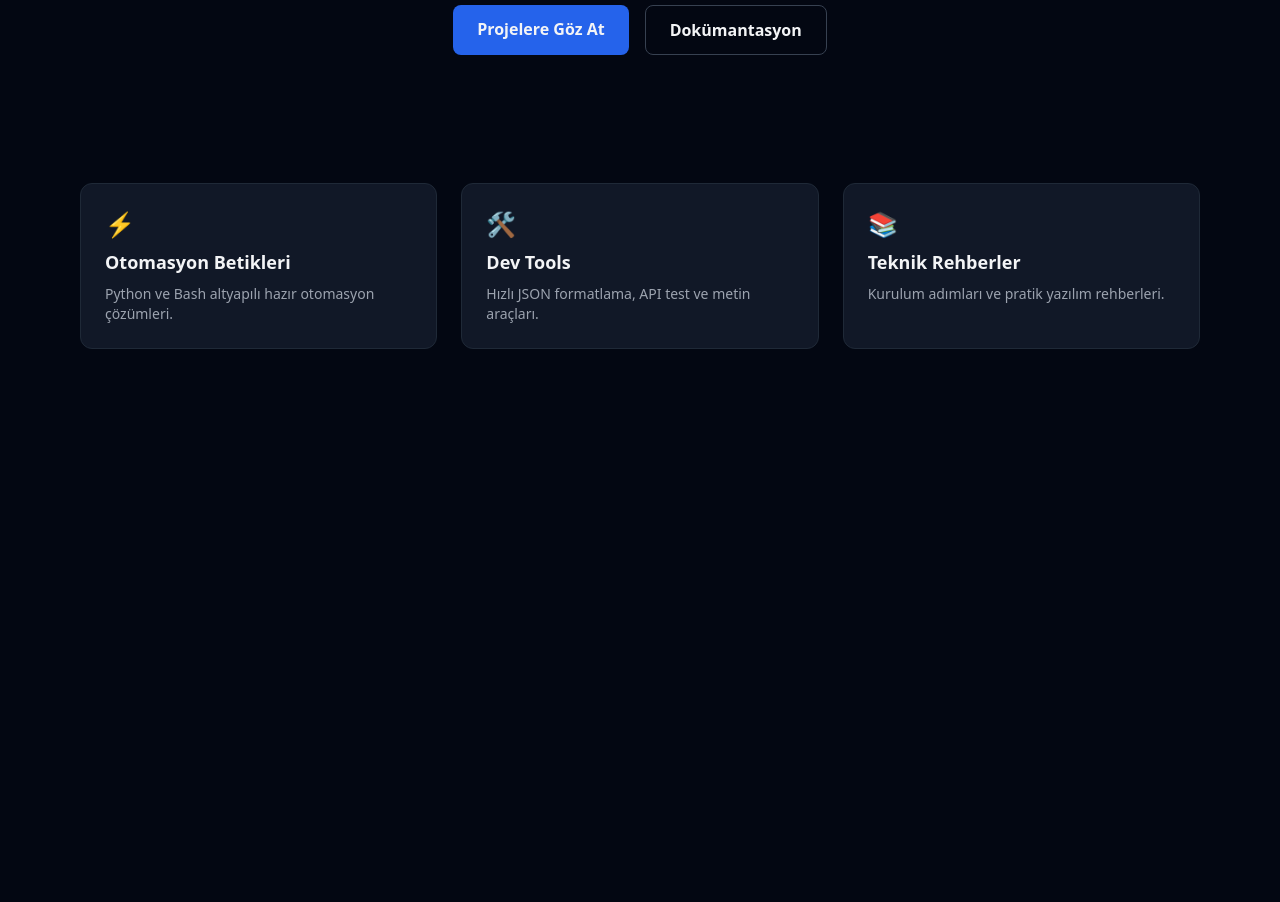
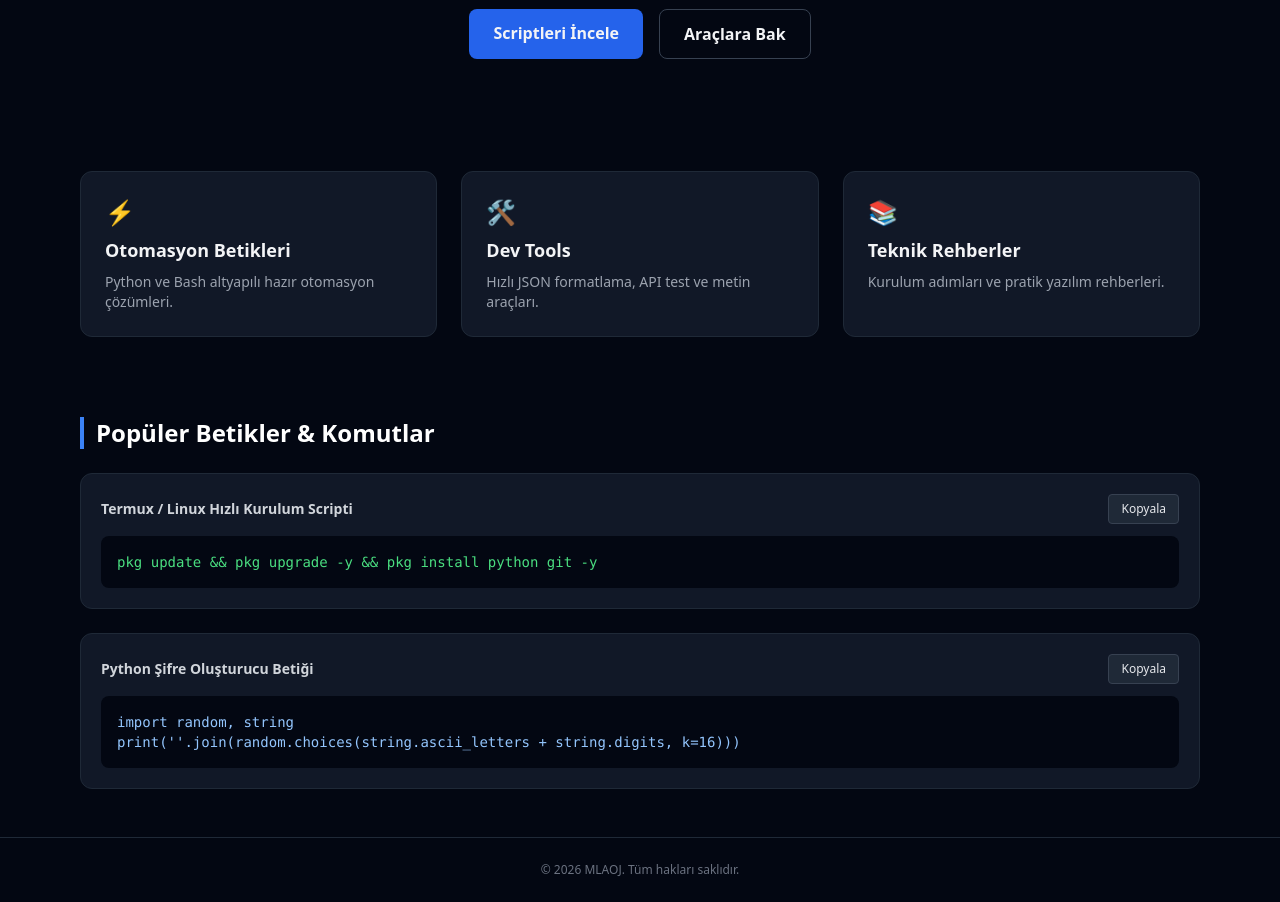
Before and after one commit to Mlaoj/MLAOJ, a plain HTML site: page index.html in a window 1280 px wide. Shown: the part 360-1262 px from the top of the page. Before the commit the page ends 800 px from the top, so only its background shows below. Drawn offline with nearby package versions, Linux system fonts and the light colour scheme.

Commit message:
Update index.html

```diff
--- a/index.html
+++ b/index.html
@@ -12,8 +12,8 @@
     <header class="border-b border-gray-800 bg-gray-900/50 backdrop-blur sticky top-0 z-50">
         <div class="max-w-6xl mx-auto px-4 py-3 flex justify-between items-center">
             <div class="flex items-center gap-3">
-                <!-- LOGO BURADA -->
-                <img src="MLAOJ_20260831_145609_0000-2.jpg" alt="MLAOJ Logo" class="w-9 h-9 object-contain rounded-full border border-gray-700">
+                <!-- Düzeltilmiş Logo -->
+                <img src="MLAOJ_20260831_145609_0000-2.jpg" alt="MLAOJ Logo" class="w-10 h-10 object-cover rounded-full border border-gray-700">
                 <span class="font-bold text-xl tracking-wider">MLAOJ</span>
             </div>
             <nav class="flex gap-4 text-sm font-medium text-gray-400">
@@ -33,13 +33,13 @@
             MLAOJ; açık kaynak araçlar, betikler ve geliştirici dokümantasyonlarını bir arada sunan yenilikçi yazılım platformudur.
         </p>
         <div class="flex justify-center gap-4">
-            <a href="#tools" class="bg-blue-600 hover:bg-blue-700 px-6 py-3 rounded-lg font-semibold transition">Projelere Göz At</a>
-            <a href="#docs" class="border border-gray-700 hover:bg-gray-800 px-6 py-3 rounded-lg font-semibold transition">Dokümantasyon</a>
+            <a href="#scripts" class="bg-blue-600 hover:bg-blue-700 px-6 py-3 rounded-lg font-semibold transition">Scriptleri İncele</a>
+            <a href="#tools" class="border border-gray-700 hover:bg-gray-800 px-6 py-3 rounded-lg font-semibold transition">Araçlara Bak</a>
         </div>
     </section>
 
     <!-- İçerik Kartları -->
-    <section id="tools" class="max-w-6xl mx-auto px-4 py-12 grid grid-cols-1 md:grid-cols-3 gap-6">
+    <section id="tools" class="max-w-6xl mx-auto px-4 py-8 grid grid-cols-1 md:grid-cols-3 gap-6">
         <div class="bg-gray-900 border border-gray-800 p-6 rounded-xl hover:border-gray-700 transition">
             <div class="text-blue-400 text-2xl mb-2">⚡</div>
             <h3 class="font-bold text-lg mb-2">Otomasyon Betikleri</h3>
@@ -57,5 +57,45 @@
         </div>
     </section>
 
+    <!-- Script Paylaşım ve Kod Kopyalama Bölümü -->
+    <section id="scripts" class="max-w-6xl mx-auto px-4 py-12">
+        <h2 class="text-2xl font-bold mb-6 text-white border-l-4 border-blue-500 pl-3">Popüler Betikler & Komutlar</h2>
+
+        <div class="bg-gray-900 border border-gray-800 rounded-xl p-5 mb-6">
+            <div class="flex justify-between items-center mb-3">
+                <span class="text-sm font-semibold text-gray-300">Termux / Linux Hızlı Kurulum Scripti</span>
+                <button onclick="copyCode('code1', this)" class="bg-gray-800 hover:bg-gray-700 text-xs px-3 py-1.5 rounded border border-gray-700 text-gray-200 transition">Kopyala</button>
+            </div>
+            <pre class="bg-gray-950 p-4 rounded-lg overflow-x-auto text-sm text-green-400 font-mono" id="code1">pkg update && pkg upgrade -y && pkg install python git -y</pre>
+        </div>
+
+        <div class="bg-gray-900 border border-gray-800 rounded-xl p-5">
+            <div class="flex justify-between items-center mb-3">
+                <span class="text-sm font-semibold text-gray-300">Python Şifre Oluşturucu Betiği</span>
+                <button onclick="copyCode('code2', this)" class="bg-gray-800 hover:bg-gray-700 text-xs px-3 py-1.5 rounded border border-gray-700 text-gray-200 transition">Kopyala</button>
+            </div>
+            <pre class="bg-gray-950 p-4 rounded-lg overflow-x-auto text-sm text-blue-300 font-mono" id="code2">import random, string
+print(''.join(random.choices(string.ascii_letters + string.digits, k=16)))</pre>
+        </div>
+    </section>
+
+    <footer class="border-t border-gray-800 py-6 text-center text-xs text-gray-500">
+        © 2026 MLAOJ. Tüm hakları saklıdır.
+    </footer>
+
+    <!-- Kopyalama Fonksiyonu -->
+    <script>
+        function copyCode(id, btn) {
+            const code = document.getElementById(id).innerText;
+            navigator.clipboard.writeText(code);
+            btn.innerText = "Kopyalandı!";
+            btn.classList.add("bg-green-600", "text-white");
+            setTimeout(() => {
+                btn.innerText = "Kopyala";
+                btn.classList.remove("bg-green-600", "text-white");
+            }, 2000);
+        }
+    </script>
+
 </body>
 </html>
```
